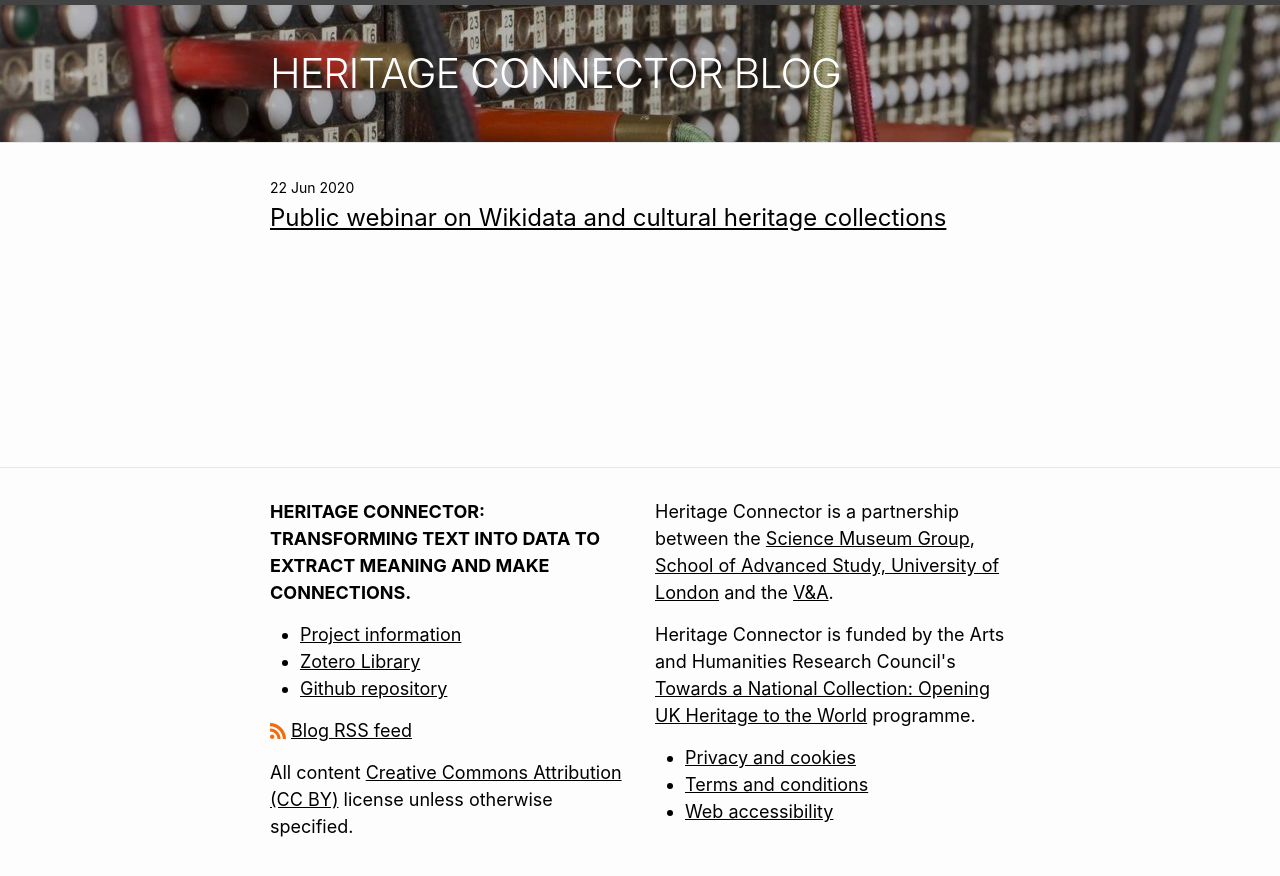
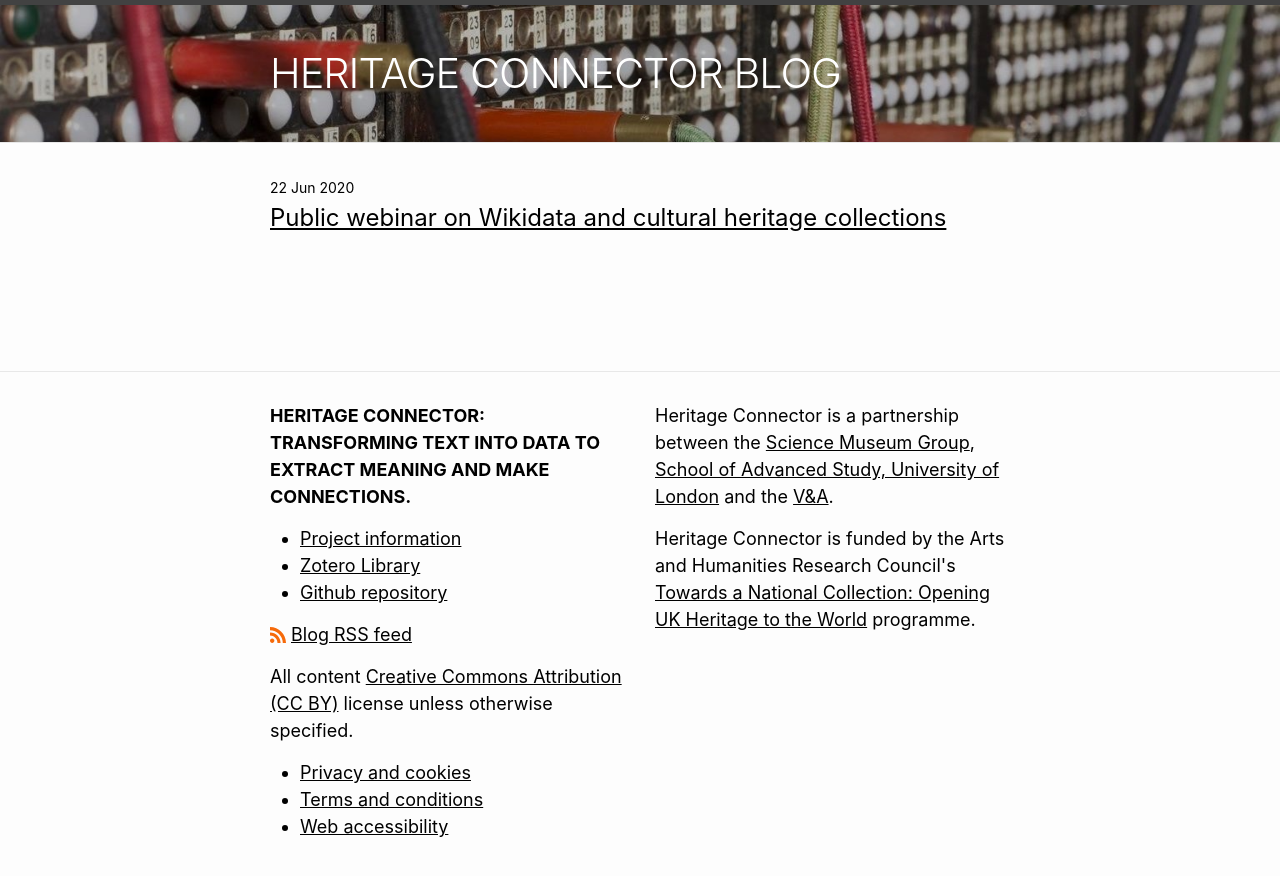
Before and after one commit to portableant/heritageconnector, a Jekyll site: the page built from README.md, in a window 1280 px wide. Shown: the top 876 px of the page. Built offline with Jekyll 4.4.1, drawn with Linux system fonts in a browser that asks for light colours; some web fonts are replaced; our own code applies the rules of GitHub Pages for plain Markdown files.

Commit message:
Moved legal stuff to left-hand column

```diff
--- a/_includes/footer.html
+++ b/_includes/footer.html
@@ -42,21 +42,17 @@
 
         <p>All content <a href="https://creativecommons.org/licenses/by/4.0/legalcode">Creative Commons Attribution (CC BY)</a> license unless otherwise specified.</p>
 
+        <ul>
+              <li><a href="https://www.sciencemuseumgroup.org.uk/privacy-policy/">Privacy and cookies</a></li>
+              <li><a href="https://www.sciencemuseumgroup.org.uk/terms-and-conditions/">Terms and conditions</a></li>
+              <li><a href="https://www.sciencemuseumgroup.org.uk/web-accessibility/">Web accessibility</a></li>
+        </ul>
+
       </div>
+
       <div class="footer-col">
         <p>Heritage Connector is a partnership between the <a href="https://www.sciencemuseumgroup.org.uk/">Science Museum Group</a>, <a href="https://www.sas.ac.uk">School of Advanced Study, University of London</a> and the <a href="https://www.vam.ac.uk">V&amp;A</a>.</p>
         <p>Heritage Connector is funded by the Arts and Humanities Research Council's <a href="https://ahrc.ukri.org/research/fundedthemesandprogrammes/tanc-opening-uk-heritage-to-the-world/">Towards a National Collection: Opening UK Heritage to the World</a> programme.</p>
-<ul>
-                    <li>
-                        <a href="https://www.sciencemuseumgroup.org.uk/privacy-policy/">Privacy and cookies</a>
-                    </li>
-                    <li>
-                        <a href="https://www.sciencemuseumgroup.org.uk/terms-and-conditions/">Terms and conditions</a>
-                    </li>
-                    <li>
-                        <a href="https://www.sciencemuseumgroup.org.uk/web-accessibility/">Web accessibility</a>
-                    </li>
-                </ul>
         </div>
     </div>
 
```
